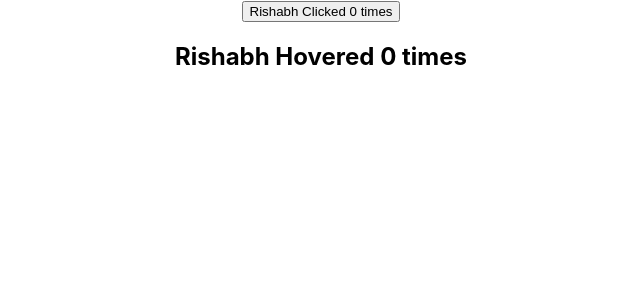
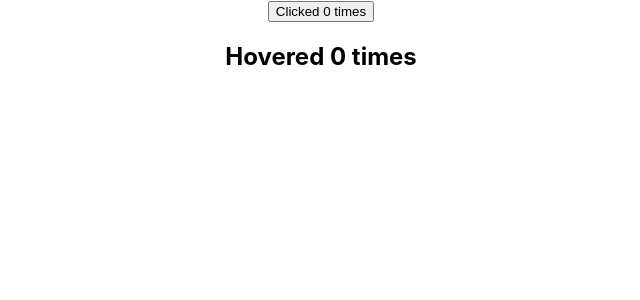
Before and after one commit to Rishabh0262/react-dev-practice, a React (Create React App) app: page / in a window 1280 px wide. Shown: the top 300 px of the page, without its empty margins (319-959 px from the left). Built offline with nearby package versions, Linux system fonts and the light colour scheme.

Commit message:
Here we used HOC with counter-functionality that can be reused to by other component without recoping the code. Here we have used 'Easy-understandable Naming convention' Not recommended.

```diff
--- a/src/Components/ClickCount.js
+++ b/src/Components/ClickCount.js
@@ -3,37 +3,13 @@ import UpdatedComponent from './withCounter'
 
 class ClickCount extends Component {
 
-    constructor(props) {
-      super(props)
-
-      this.state = {
-         clkCount : 0
-      }
-    }
-
-    // incrementCount() Functionality
-    btnClicked() {
-        // console.log(this.clkCount)
-
-        this.setState (prevState => {
-            return { clkCount : prevState.clkCount + 1}
-        })
-    }
 
 
-    // btnClicked = () => {
-    //     // console.log(this.clkCount)
+  render() {
+    const {count, increamentCount} = this.props   // const name should be same as State prop name
+    return (
+        <button onClick={increamentCount}>  Clicked {count} times</button>
 
-    //     this.setState(prevState => {
-    //         return { clkCount : prevState.clkCount + 1}
-    //     })
-    // }
-
-  render() {
-    const {clkCount} = this.state   // const name should be same as State prop name
-    return (
-        <button onClick={() => this.btnClicked()}> {this.props.name} Clicked {clkCount} times</button>
-        // <button onClick={this.btnClicked}>Clicked {clkCount} times</button>
     )
   }
 }
--- a/src/Components/HoverCount.js
+++ b/src/Components/HoverCount.js
@@ -3,26 +3,12 @@ import UpdatedComponent from './withCounter'
 
 
 class HoverCount extends Component {
-    constructor(props) {
-      super(props)
-
-      this.state = {
-         count : 0
-      }
-    }
-
-    increamentCount = () => {
-        this.setState(prevSate => {
-            return {count : prevSate.count + 1}
-        })
-    }
-
 
   render() {
-      const {count} = this.state
+      const {count, increamentCount} = this.props
     return (
       <div>
-        <h2 onMouseMove={this.increamentCount}>{this.props.name} Hovered {count} times</h2>
+        <h2 onMouseMove={increamentCount}>Hovered {count} times</h2>
       </div>
     )
   }
--- a/src/Components/withCounter.js
+++ b/src/Components/withCounter.js
@@ -2,8 +2,23 @@ import React from "react";
 
 const UpdatedComponent = (OriginalComponent) => {
     class NewComponent extends React.Component {
+        constructor(props) {
+            super(props)
+
+            this.state = {
+               count : 0
+            }
+          }
+
+          increamentCount = () => {
+              this.setState(prevSate => {
+                  return {count : prevSate.count + 1}
+              })
+          }
+
+
         render() {
-            return (<OriginalComponent name="Rishabh" />)
+            return (<OriginalComponent count={this.state.count} increamentCount={this.increamentCount} />)
         }
     }
     return NewComponent
```
